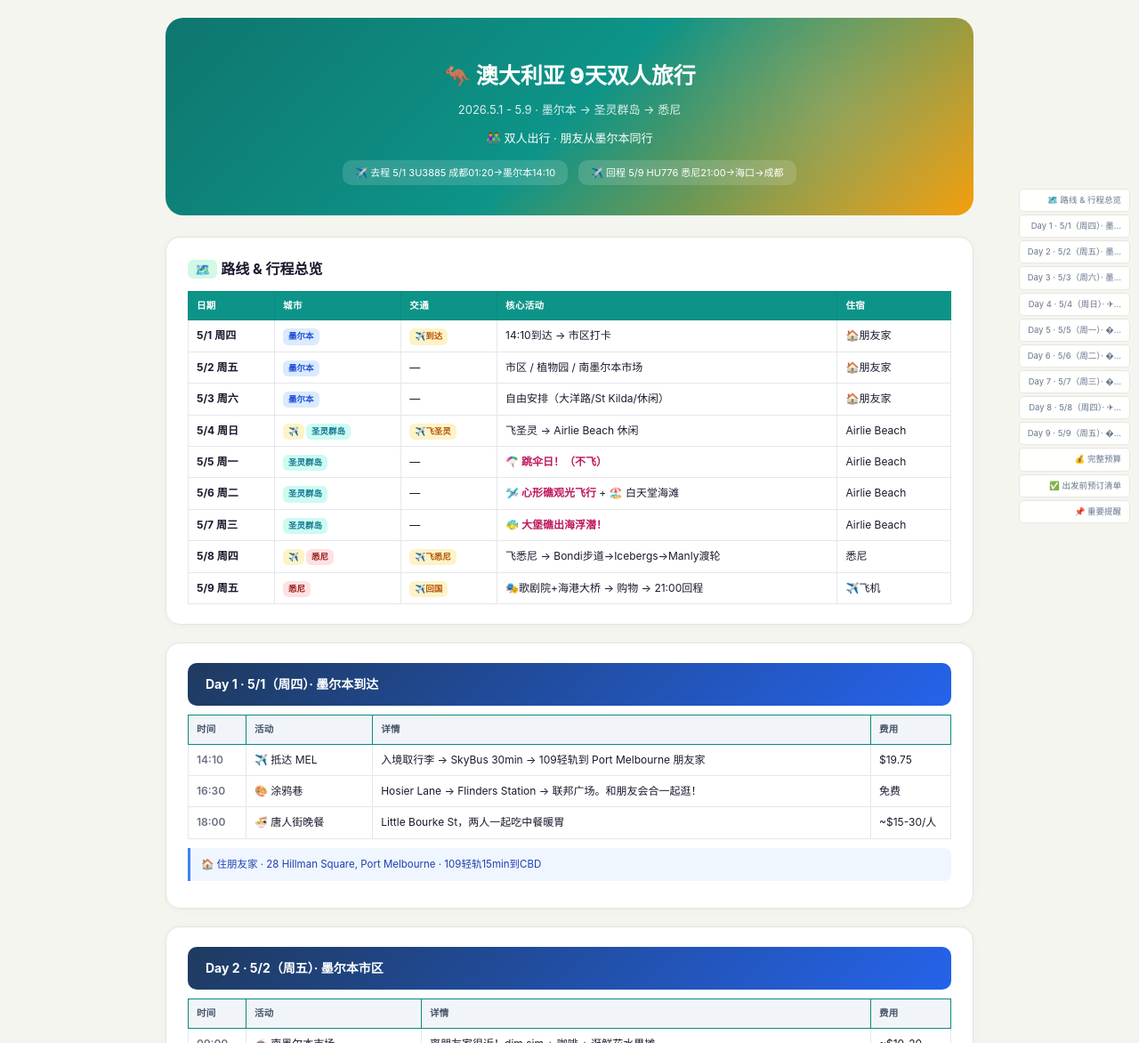
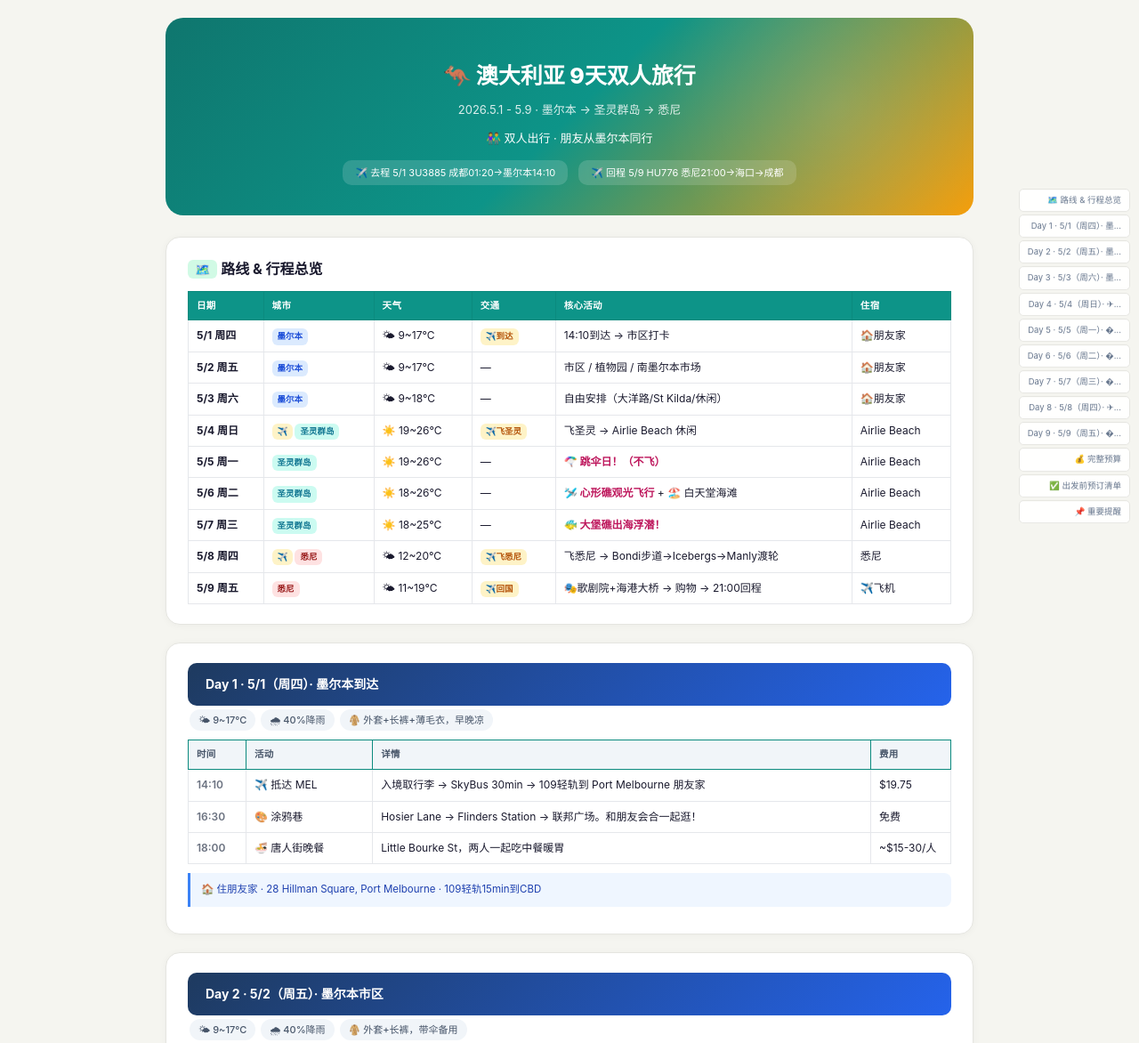
Before and after one commit to jinnysown-web/australia-travel-plan, a plain HTML site: page index.html in a window 1280 px wide. Shown: the top 1172 px of the page at 89% size. Drawn offline with Linux system fonts and the light colour scheme.

Commit message:
Add weather and outfit recommendations

```diff
--- a/index.html
+++ b/index.html
@@ -31,7 +31,9 @@ td{padding:7px 9px;border:1px solid #e5e7eb;vertical-align:top}
 tr:hover td{background:#f7faf8}
 .tag{display:inline-block;padding:1px 6px;border-radius:6px;font-size:9.5px;font-weight:600;margin-right:2px}
 .t-mel{background:#dbeafe;color:#1d4ed8}.t-whi{background:#ccfbf1;color:#0e7490}.t-syd{background:#fee2e2;color:#991b1b}.t-fly{background:#fef3c7;color:#b45309}
-.day-h{padding:12px 20px;border-radius:10px;margin-bottom:10px;color:#fff;font-weight:700;font-size:14px}
+.day-h{padding:12px 20px;border-radius:10px;margin-bottom:4px;color:#fff;font-weight:700;font-size:14px}
+.weather-bar{display:flex;flex-wrap:wrap;gap:6px;margin-bottom:10px;padding:0 2px}
+.wb{display:inline-flex;align-items:center;gap:4px;padding:3px 10px;background:#f1f5f9;border-radius:14px;font-size:11px;font-weight:500;color:#475569}
 .dh-mel{background:linear-gradient(135deg,#1e3a5f,#2563eb)}.dh-whi{background:linear-gradient(135deg,#0e7490,#06b6d4)}.dh-syd{background:linear-gradient(135deg,#7c2d12,#ea580c)}
 .day-table{margin-bottom:10px}
 .day-table th{background:#f1f5f9;color:#475569;font-size:10.5px}
@@ -92,17 +94,17 @@ tr:hover td{background:#f7faf8}
 <div class="sec" id="overview">
   <h2><span onclick="document.getElementById('mapModal').style.display='flex'" style="cursor:pointer;background:#d1fae5;padding:2px 8px;border-radius:6px;font-size:14px" title="点击查看地图">🗺️</span> 路线 & 行程总览</h2>
   <table>
-    <thead><tr><th>日期</th><th>城市</th><th>交通</th><th>核心活动</th><th>住宿</th></tr></thead>
+    <thead><tr><th>日期</th><th>城市</th><th>天气</th><th>交通</th><th>核心活动</th><th>住宿</th></tr></thead>
     <tbody>
-      <tr><td><strong>5/1 周四</strong></td><td><span class="tag t-mel">墨尔本</span></td><td><span class="tag t-fly">✈️到达</span></td><td>14:10到达 → 市区打卡</td><td>🏠朋友家</td></tr>
-      <tr><td><strong>5/2 周五</strong></td><td><span class="tag t-mel">墨尔本</span></td><td>—</td><td>市区 / 植物园 / 南墨尔本市场</td><td>🏠朋友家</td></tr>
-      <tr><td><strong>5/3 周六</strong></td><td><span class="tag t-mel">墨尔本</span></td><td>—</td><td>自由安排（大洋路/St Kilda/休闲）</td><td>🏠朋友家</td></tr>
-      <tr><td><strong>5/4 周日</strong></td><td><span class="tag t-fly">✈️</span><span class="tag t-whi">圣灵群岛</span></td><td><span class="tag t-fly">✈️飞圣灵</span></td><td>飞圣灵 → Airlie Beach 休闲</td><td>Airlie Beach</td></tr>
-      <tr><td><strong>5/5 周一</strong></td><td><span class="tag t-whi">圣灵群岛</span></td><td>—</td><td><strong class="star">🪂 跳伞日！（不飞）</strong></td><td>Airlie Beach</td></tr>
-      <tr><td><strong>5/6 周二</strong></td><td><span class="tag t-whi">圣灵群岛</span></td><td>—</td><td><strong class="star">🛩️ 心形礁观光飞行</strong> + 🏖️ 白天堂海滩</td><td>Airlie Beach</td></tr>
-      <tr><td><strong>5/7 周三</strong></td><td><span class="tag t-whi">圣灵群岛</span></td><td>—</td><td><strong class="star">🐠 大堡礁出海浮潜！</strong></td><td>Airlie Beach</td></tr>
-      <tr><td><strong>5/8 周四</strong></td><td><span class="tag t-fly">✈️</span><span class="tag t-syd">悉尼</span></td><td><span class="tag t-fly">✈️飞悉尼</span></td><td>飞悉尼 → Bondi步道→Icebergs→Manly渡轮</td><td>悉尼</td></tr>
-      <tr><td><strong>5/9 周五</strong></td><td><span class="tag t-syd">悉尼</span></td><td><span class="tag t-fly">✈️回国</span></td><td>🎭歌剧院+海港大桥 → 购物 → 21:00回程</td><td>✈️飞机</td></tr>
+      <tr><td><strong>5/1 周四</strong></td><td><span class="tag t-mel">墨尔本</span></td><td>🌤 9~17°C</td><td><span class="tag t-fly">✈️到达</span></td><td>14:10到达 → 市区打卡</td><td>🏠朋友家</td></tr>
+      <tr><td><strong>5/2 周五</strong></td><td><span class="tag t-mel">墨尔本</span></td><td>🌤 9~17°C</td><td>—</td><td>市区 / 植物园 / 南墨尔本市场</td><td>🏠朋友家</td></tr>
+      <tr><td><strong>5/3 周六</strong></td><td><span class="tag t-mel">墨尔本</span></td><td>🌤 9~18°C</td><td>—</td><td>自由安排（大洋路/St Kilda/休闲）</td><td>🏠朋友家</td></tr>
+      <tr><td><strong>5/4 周日</strong></td><td><span class="tag t-fly">✈️</span><span class="tag t-whi">圣灵群岛</span></td><td>☀️ 19~26°C</td><td><span class="tag t-fly">✈️飞圣灵</span></td><td>飞圣灵 → Airlie Beach 休闲</td><td>Airlie Beach</td></tr>
+      <tr><td><strong>5/5 周一</strong></td><td><span class="tag t-whi">圣灵群岛</span></td><td>☀️ 19~26°C</td><td>—</td><td><strong class="star">🪂 跳伞日！（不飞）</strong></td><td>Airlie Beach</td></tr>
+      <tr><td><strong>5/6 周二</strong></td><td><span class="tag t-whi">圣灵群岛</span></td><td>☀️ 18~26°C</td><td>—</td><td><strong class="star">🛩️ 心形礁观光飞行</strong> + 🏖️ 白天堂海滩</td><td>Airlie Beach</td></tr>
+      <tr><td><strong>5/7 周三</strong></td><td><span class="tag t-whi">圣灵群岛</span></td><td>☀️ 18~25°C</td><td>—</td><td><strong class="star">🐠 大堡礁出海浮潜！</strong></td><td>Airlie Beach</td></tr>
+      <tr><td><strong>5/8 周四</strong></td><td><span class="tag t-fly">✈️</span><span class="tag t-syd">悉尼</span></td><td>🌤 12~20°C</td><td><span class="tag t-fly">✈️飞悉尼</span></td><td>飞悉尼 → Bondi步道→Icebergs→Manly渡轮</td><td>悉尼</td></tr>
+      <tr><td><strong>5/9 周五</strong></td><td><span class="tag t-syd">悉尼</span></td><td>🌤 11~19°C</td><td><span class="tag t-fly">✈️回国</span></td><td>🎭歌剧院+海港大桥 → 购物 → 21:00回程</td><td>✈️飞机</td></tr>
     </tbody>
   </table>
 </div>
@@ -138,6 +140,7 @@ tr:hover td{background:#f7faf8}
 <!-- DAY 1 -->
 <div class="sec" id="day1">
   <div class="day-h dh-mel">Day 1 · 5/1（周四）· 墨尔本到达</div>
+  <div class="weather-bar"><span class="wb">🌤 9~17°C</span><span class="wb">🌧 40%降雨</span><span class="wb">🧥 外套+长裤+薄毛衣，早晚凉</span></div>
   <table class="day-table"><thead><tr><th class="tc">时间</th><th>活动</th><th>详情</th><th style="width:90px">费用</th></tr></thead><tbody>
     <tr><td class="tc">14:10</td><td>✈️ 抵达 MEL</td><td>入境取行李 → SkyBus 30min → 109轻轨到 Port Melbourne 朋友家</td><td>$19.75</td></tr>
     <tr><td class="tc">16:30</td><td>🎨 涂鸦巷</td><td>Hosier Lane → Flinders Station → 联邦广场。和朋友会合一起逛！</td><td>免费</td></tr>
@@ -149,6 +152,7 @@ tr:hover td{background:#f7faf8}
 <!-- DAY 2 -->
 <div class="sec" id="day2">
   <div class="day-h dh-mel">Day 2 · 5/2（周五）· 墨尔本市区</div>
+  <div class="weather-bar"><span class="wb">🌤 9~17°C</span><span class="wb">🌧 40%降雨</span><span class="wb">🧥 外套+长裤，带伞备用</span></div>
   <table class="day-table"><thead><tr><th class="tc">时间</th><th>活动</th><th>详情</th><th style="width:90px">费用</th></tr></thead><tbody>
     <tr><td class="tc">09:00</td><td>☕ 南墨尔本市场</td><td>离朋友家很近！dim sim + 咖啡 + 逛鲜花水果摊</td><td>~$10-20</td></tr>
     <tr><td class="tc">10:30</td><td>🌿 皇家植物园</td><td>秋季落叶美景，免费散步</td><td>免费</td></tr>
@@ -161,6 +165,7 @@ tr:hover td{background:#f7faf8}
 <!-- DAY 3 -->
 <div class="sec" id="day3">
   <div class="day-h dh-mel">Day 3 · 5/3（周六）· 墨尔本自由日</div>
+  <div class="weather-bar"><span class="wb">🌤 9~18°C</span><span class="wb">🌧 45%降雨</span><span class="wb">🧥 外套+舒适走路鞋，墨尔本天气多变</span></div>
   <table class="day-table"><thead><tr><th class="tc">时间</th><th>活动</th><th>详情</th><th style="width:90px">费用</th></tr></thead><tbody>
     <tr><td class="tc">全天</td><td>🏖️ 自由安排</td><td>选项 A：大洋路一日游（十二使徒岩，~¥500-700/人）<br>选项 B：St Kilda Beach + Brighton 彩虹小屋<br>选项 C：Port Melbourne 附近闲逛、海边散步、和朋友叙旧</td><td>看选择</td></tr>
   </tbody></table>
@@ -173,6 +178,7 @@ tr:hover td{background:#f7faf8}
 <!-- DAY 4 -->
 <div class="sec" id="day4">
   <div class="day-h dh-whi">Day 4 · 5/4（周日）· ✈️飞圣灵群岛</div>
+  <div class="weather-bar"><span class="wb">☀️ 19~26°C</span><span class="wb">💧 20%降雨</span><span class="wb">👕 短袖+薄外套，到了换短裤拖鞋！热带天气</span></div>
   <table class="day-table"><thead><tr><th class="tc">时间</th><th>活动</th><th>详情</th><th style="width:90px">费用</th></tr></thead><tbody>
     <tr><td class="tc">08:00</td><td>出发去机场</td><td>SkyBus 到 MEL</td><td>$19.75/人</td></tr>
     <tr><td class="tc">10:00</td><td>✈️ 飞PPP</td><td>Jetstar ~2.5h</td><td>¥500-800/人</td></tr>
@@ -193,6 +199,7 @@ tr:hover td{background:#f7faf8}
 <!-- DAY 5: SKYDIVE -->
 <div class="sec" id="day5">
   <div class="day-h dh-whi">Day 5 · 5/5（周一）· 🪂 跳伞日！⚠️不飞</div>
+  <div class="weather-bar"><span class="wb">☀️ 19~26°C</span><span class="wb">💧 20%降雨</span><span class="wb">👟 运动鞋+运动服跳伞，下午换短袖短裤</span></div>
   <table class="day-table"><thead><tr><th class="tc">时间</th><th>活动</th><th>详情</th><th style="width:90px">费用</th></tr></thead><tbody>
     <tr><td class="tc">07:30</td><td><strong class="star">🪂 集合</strong></td><td>Skydive Australia 报到 → 培训穿装备</td><td>—</td></tr>
     <tr><td class="tc">08:30</td><td><strong class="star">🪂 15,000ft！</strong></td><td>两人一起跳！60秒自由落体220km/h → 俯瞰74座岛屿+珊瑚海</td><td><strong>$349/人</strong></td></tr>
@@ -216,6 +223,7 @@ tr:hover td{background:#f7faf8}
 <!-- DAY 6: SCENIC + WHITEHAVEN -->
 <div class="sec" id="day6">
   <div class="day-h dh-whi">Day 6 · 5/6（周二）· 🛩️ 心形礁 + 白天堂海滩</div>
+  <div class="weather-bar"><span class="wb">☀️ 18~26°C</span><span class="wb">💧 25%降雨</span><span class="wb">👙 泳衣+防晒衣+墨镜+拖鞋，涂SPF50+</span></div>
   <table class="day-table"><thead><tr><th class="tc">时间</th><th>活动</th><th>详情</th><th style="width:90px">费用</th></tr></thead><tbody>
     <tr><td class="tc">08:00</td><td><strong class="star">🛩️ 观光飞行 65min</strong></td><td>74座岛屿 → 白天堂 → Hill Inlet → <strong>❤️心形礁</strong> → 大堡礁<br>每个座位靠窗！含酒店接送</td><td><strong>$299-350/人</strong></td></tr>
     <tr><td class="tc">09:30</td><td>休整换装</td><td>回酒店换沙滩装</td><td>—</td></tr>
@@ -228,6 +236,7 @@ tr:hover td{background:#f7faf8}
 <!-- DAY 7: GBR -->
 <div class="sec" id="day7">
   <div class="day-h dh-whi">Day 7 · 5/7（周三）· 🐠 大堡礁出海浮潜</div>
+  <div class="weather-bar"><span class="wb">☀️ 18~25°C</span><span class="wb">🌊 水温25°C</span><span class="wb">👙 泳衣+速干衣+防晒霜，船上有风带薄外套</span></div>
   <table class="day-table"><thead><tr><th class="tc">时间</th><th>活动</th><th>详情</th><th style="width:90px">费用</th></tr></thead><tbody>
     <tr><td class="tc">08:00</td><td><strong class="star">🚢 大堡礁出海</strong></td><td>Cruise Whitsundays 等外堡礁一日游。从 Airlie Beach 出发</td><td><strong>$230-289/人</strong></td></tr>
     <tr><td class="tc">10:30</td><td><strong class="star">🤿 浮潜！</strong></td><td>水温25°C·能见度佳·珊瑚+小丑鱼+海龟 🐢 两人一起潜！</td><td>含内</td></tr>
@@ -245,6 +254,7 @@ tr:hover td{background:#f7faf8}
 <!-- DAY 8 -->
 <div class="sec" id="day8">
   <div class="day-h dh-syd">Day 8 · 5/8（周四）· ✈️飞悉尼 · 海滩日</div>
+  <div class="weather-bar"><span class="wb">🌤 12~20°C</span><span class="wb">🌧 35%降雨</span><span class="wb">🧥 外套+长裤+运动鞋走步道，海边风大</span></div>
   <table class="day-table"><thead><tr><th class="tc">时间</th><th>活动</th><th>详情</th><th style="width:90px">费用</th></tr></thead><tbody>
     <tr><td class="tc">07:00</td><td>✈️ 飞悉尼</td><td>PPP→SYD ~4-5h（可能转机）</td><td>¥600-1000/人</td></tr>
     <tr><td class="tc">12:00</td><td>入住悉尼</td><td>Airport Link到市区，放行李</td><td>$18.70</td></tr>
@@ -266,6 +276,7 @@ tr:hover td{background:#f7faf8}
 <!-- DAY 9 -->
 <div class="sec" id="day9">
   <div class="day-h dh-syd">Day 9 · 5/9（周五）· 🎭歌剧院 + ✈️回程</div>
+  <div class="weather-bar"><span class="wb">🌤 11~19°C</span><span class="wb">🌧 30%降雨</span><span class="wb">🧥 外套+舒适鞋走桥，飞机上穿长裤保暖</span></div>
   <table class="day-table"><thead><tr><th class="tc">时间</th><th>活动</th><th>详情</th><th style="width:90px">费用</th></tr></thead><tbody>
     <tr><td class="tc">09:00</td><td>退房寄行李</td><td>—</td><td>—</td></tr>
     <tr><td class="tc">09:30</td><td><strong>🎭 歌剧院</strong></td><td>外观拍照 + 推荐内部Tour($43)</td><td>免费/$43</td></tr>
```
